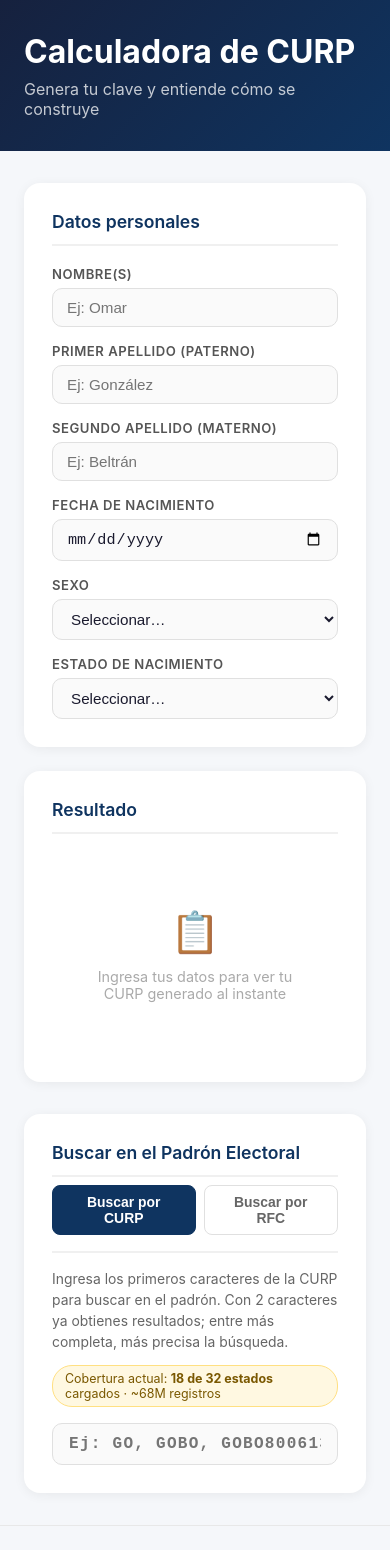
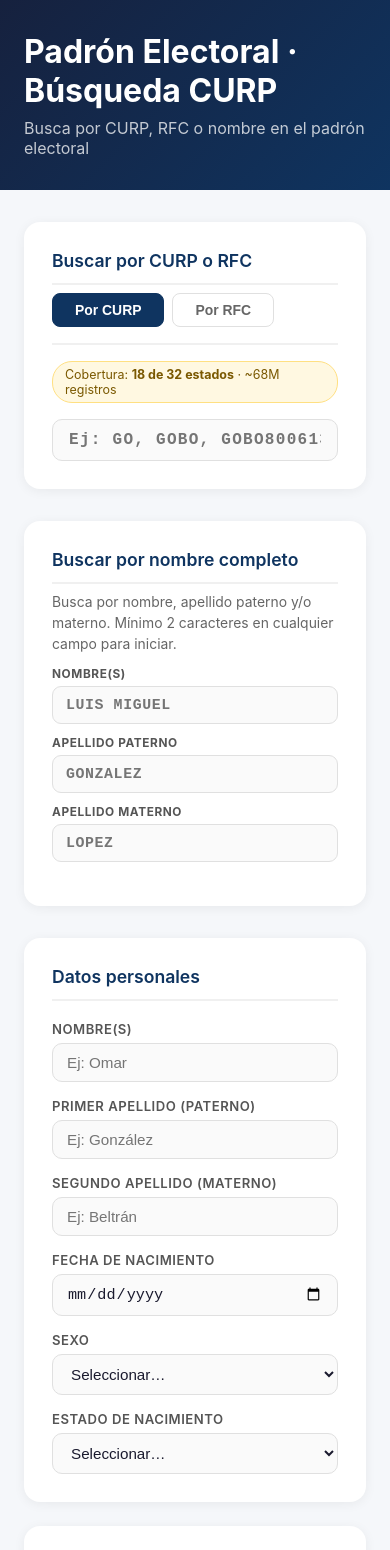
Before and after one commit to luisfernandomendozav/curp-next, a Next.js app: page / in a window 390 px wide. Shown: the top 1550 px of the page. Built offline with nearby package versions, Linux system fonts and the light colour scheme.

Commit message:
feat(search): add name-based search API and reorder page sections

```diff
--- /dev/null
+++ b/pages/api/buscar-nombre.js
@@ -0,0 +1,67 @@
+import { neon } from '@neondatabase/serverless';
+
+export default async function handler(req, res) {
+  if (req.method !== 'GET') return res.status(405).end();
+
+  const { nombre = '', paterno = '', materno = '' } = req.query;
+  const n = nombre.toUpperCase().trim();
+  const p = paterno.toUpperCase().trim();
+  const m = materno.toUpperCase().trim();
+
+  if (n.length < 2 && p.length < 2) {
+    return res.status(400).json({ error: 'Ingresa al menos nombre o apellido paterno (mínimo 2 caracteres)' });
+  }
+
+  const base = `
+    SELECT DISTINCT ON (p.curp) p.curp, p.nombre, p.paterno, p.materno, p.fecnac, p.sexo, e.nombre AS estado
+    FROM personas p
+    LEFT JOIN estados e ON p.estado_id = e.id
+  `;
+
+  try {
+    const sql = neon(process.env.DATABASE_URL);
+    let rows;
+
+    if (n && p && m) {
+      rows = await sql`
+        SELECT DISTINCT ON (p.curp) p.curp, p.nombre, p.paterno, p.materno, p.fecnac, p.sexo, e.nombre AS estado
+        FROM personas p LEFT JOIN estados e ON p.estado_id = e.id
+        WHERE p.nombre LIKE ${n + '%'} AND p.paterno LIKE ${p + '%'} AND p.materno LIKE ${m + '%'}
+        ORDER BY p.curp LIMIT 50
+      `;
+    } else if (n && p) {
+      rows = await sql`
+        SELECT DISTINCT ON (p.curp) p.curp, p.nombre, p.paterno, p.materno, p.fecnac, p.sexo, e.nombre AS estado
+        FROM personas p LEFT JOIN estados e ON p.estado_id = e.id
+        WHERE p.nombre LIKE ${n + '%'} AND p.paterno LIKE ${p + '%'}
+        ORDER BY p.curp LIMIT 50
+      `;
+    } else if (n && m) {
+      rows = await sql`
+        SELECT DISTINCT ON (p.curp) p.curp, p.nombre, p.paterno, p.materno, p.fecnac, p.sexo, e.nombre AS estado
+        FROM personas p LEFT JOIN estados e ON p.estado_id = e.id
+        WHERE p.nombre LIKE ${n + '%'} AND p.materno LIKE ${m + '%'}
+        ORDER BY p.curp LIMIT 50
+      `;
+    } else if (n) {
+      rows = await sql`
+        SELECT DISTINCT ON (p.curp) p.curp, p.nombre, p.paterno, p.materno, p.fecnac, p.sexo, e.nombre AS estado
+        FROM personas p LEFT JOIN estados e ON p.estado_id = e.id
+        WHERE p.nombre LIKE ${n + '%'}
+        ORDER BY p.curp LIMIT 50
+      `;
+    } else {
+      rows = await sql`
+        SELECT DISTINCT ON (p.curp) p.curp, p.nombre, p.paterno, p.materno, p.fecnac, p.sexo, e.nombre AS estado
+        FROM personas p LEFT JOIN estados e ON p.estado_id = e.id
+        WHERE p.paterno LIKE ${p + '%'}
+        ORDER BY p.curp LIMIT 50
+      `;
+    }
+
+    res.status(200).json({ resultados: rows });
+  } catch (err) {
+    console.error('DB error buscar-nombre:', err);
+    res.status(500).json({ error: 'Error al consultar la base de datos', detalle: err.message });
+  }
+}
--- a/pages/index.js
+++ b/pages/index.js
@@ -121,6 +121,8 @@ function calcCURP({ nombre, apellidoPaterno, apellidoMaterno, fechaNacimiento, s
 
 export default function Home() {
   const [form, setForm] = useState({ nombre: '', apellidoPaterno: '', apellidoMaterno: '', fechaNacimiento: '', sexo: '', estado: '' });
+
+  // CURP/RFC autocomplete search
   const [searchMode, setSearchMode] = useState('curp');
   const [searchQuery, setSearchQuery] = useState('');
   const [suggestions, setSuggestions] = useState([]);
@@ -129,6 +131,14 @@ export default function Home() {
   const [searchLoading, setSearchLoading] = useState(false);
   const wrapperRef = useRef(null);
   const debounceRef = useRef(null);
+
+  // Nombre search
+  const [nombreQ, setNombreQ] = useState('');
+  const [paternoQ, setPaternoQ] = useState('');
+  const [maternoQ, setMaternoQ] = useState('');
+  const [nombreResults, setNombreResults] = useState(null);
+  const [nombreLoading, setNombreLoading] = useState(false);
+  const nombreDebounceRef = useRef(null);
 
   const r = calcCURP(form);
 
@@ -185,6 +195,35 @@ export default function Home() {
     return () => document.removeEventListener('mousedown', onMouseDown);
   }, []);
 
+  useEffect(() => {
+    const hasNombre = nombreQ.length >= 2;
+    const hasPaterno = paternoQ.length >= 2;
+    if (!hasNombre && !hasPaterno) {
+      setNombreResults(null);
+      setNombreLoading(false);
+      if (nombreDebounceRef.current) clearTimeout(nombreDebounceRef.current);
+      return;
+    }
+    setNombreLoading(true);
+    if (nombreDebounceRef.current) clearTimeout(nombreDebounceRef.current);
+    nombreDebounceRef.current = setTimeout(async () => {
+      try {
+        const params = new URLSearchParams();
+        if (nombreQ) params.set('nombre', nombreQ);
+        if (paternoQ) params.set('paterno', paternoQ);
+        if (maternoQ) params.set('materno', maternoQ);
+        const res = await fetch(`/api/buscar-nombre?${params}`);
+        const data = await res.json();
+        setNombreResults(res.ok ? (data.resultados || []) : []);
+      } catch {
+        setNombreResults([]);
+      } finally {
+        setNombreLoading(false);
+      }
+    }, 500);
+    return () => { if (nombreDebounceRef.current) clearTimeout(nombreDebounceRef.current); };
+  }, [nombreQ, paternoQ, maternoQ]);
+
   function selectItem(item) {
     setSelectedItem(item);
     setShowDropdown(false);
@@ -208,12 +247,180 @@ export default function Home() {
       <div className={styles.page}>
         <header className={styles.header}>
           <div className={styles.headerInner}>
-            <h1>Calculadora de CURP</h1>
-            <p>Genera tu clave y entiende cómo se construye</p>
+            <h1>Padrón Electoral · Búsqueda CURP</h1>
+            <p>Busca por CURP, RFC o nombre en el padrón electoral</p>
           </div>
         </header>
 
         <main className={styles.main}>
+          {/* 1. Buscar por CURP / RFC */}
+          <section className={styles.rfcSection}>
+            <h2>Buscar por CURP o RFC</h2>
+
+            <div className={styles.searchTabs}>
+              <button
+                className={searchMode === 'curp' ? styles.searchTabActive : styles.searchTab}
+                onClick={() => switchMode('curp')}
+              >
+                Por CURP
+              </button>
+              <button
+                className={searchMode === 'rfc' ? styles.searchTabActive : styles.searchTab}
+                onClick={() => switchMode('rfc')}
+              >
+                Por RFC
+              </button>
+            </div>
+
+            <div className={styles.rfcCoverage}>
+              Cobertura: <strong>18 de 32 estados</strong> · ~68M registros
+            </div>
+
+            <div className={styles.rfcInputRow}>
+              <div className={styles.searchWrapper} ref={wrapperRef}>
+                <input
+                  className={styles.rfcInput}
+                  value={searchQuery}
+                  onChange={e => {
+                    setSelectedItem(null);
+                    setSearchQuery(e.target.value.toUpperCase().replace(/[^A-Z0-9]/g, ''));
+                  }}
+                  onFocus={() => suggestions.length > 0 && setShowDropdown(true)}
+                  placeholder={searchMode === 'curp' ? 'Ej: GO, GOBO, GOBO800613…' : 'Ej: GO, GUMJ, GUMJ800613…'}
+                  maxLength={18}
+                  autoComplete="off"
+                />
+
+                {searchLoading && searchQuery.length >= 2 && (
+                  <div className={styles.dropdown}>
+                    <div className={styles.dropdownLoading}>Buscando…</div>
+                  </div>
+                )}
+
+                {!searchLoading && showDropdown && suggestions.length > 0 && (
+                  <div className={styles.dropdown}>
+                    {suggestions.length === 50 && (
+                      <div className={styles.dropdownCount}>
+                        Mostrando 50 — escribe más para afinar
+                      </div>
+                    )}
+                    {suggestions.map((item, i) => (
+                      <div key={i} className={styles.dropdownItem} onClick={() => selectItem(item)}>
+                        <div className={styles.dropdownCurp}>{item.curp}</div>
+                        <div className={styles.dropdownName}>
+                          {[item.nombre, item.paterno, item.materno].filter(Boolean).join(' ')}
+                        </div>
+                        <div className={styles.dropdownMeta}>
+                          {formatFecnac(item.fecnac)} · {item.sexo === 'H' ? 'Hombre' : item.sexo === 'M' ? 'Mujer' : item.sexo || '—'} · {item.estado || '—'}
+                        </div>
+                      </div>
+                    ))}
+                  </div>
+                )}
+
+                {!searchLoading && showDropdown && searchQuery.length >= 2 && suggestions.length === 0 && (
+                  <div className={styles.dropdown}>
+                    <div className={styles.dropdownLoading}>
+                      Sin resultados para <strong>{searchQuery}</strong>
+                    </div>
+                  </div>
+                )}
+              </div>
+            </div>
+
+            {searchQuery.length === 1 && (
+              <div className={styles.rfcHint}>Ingresa al menos 2 caracteres</div>
+            )}
+
+            {selectedItem && (
+              <div className={styles.selectedCard}>
+                <div className={styles.selectedCurp}>{selectedItem.curp}</div>
+                <div className={styles.selectedName}>
+                  {[selectedItem.nombre, selectedItem.paterno, selectedItem.materno].filter(Boolean).join(' ')}
+                </div>
+                <div className={styles.selectedMeta}>
+                  <span>Nacimiento: {formatFecnac(selectedItem.fecnac)}</span>
+                  <span>{selectedItem.sexo === 'H' ? 'Hombre' : selectedItem.sexo === 'M' ? 'Mujer' : selectedItem.sexo || '—'}</span>
+                  <span>{selectedItem.estado || '—'}</span>
+                </div>
+              </div>
+            )}
+          </section>
+
+          {/* 2. Buscar por nombre completo */}
+          <section className={styles.rfcSection}>
+            <h2>Buscar por nombre completo</h2>
+            <p className={styles.rfcDesc}>
+              Busca por nombre, apellido paterno y/o materno. Mínimo 2 caracteres en cualquier campo para iniciar.
+            </p>
+
+            <div className={styles.nombreGrid}>
+              <div className={styles.nombreField}>
+                <label>Nombre(s)</label>
+                <input
+                  value={nombreQ}
+                  onChange={e => setNombreQ(e.target.value.toUpperCase().replace(/[^A-Z\s]/g, ''))}
+                  placeholder="LUIS MIGUEL"
+                  autoComplete="off"
+                />
+              </div>
+              <div className={styles.nombreField}>
+                <label>Apellido paterno</label>
+                <input
+                  value={paternoQ}
+                  onChange={e => setPaternoQ(e.target.value.toUpperCase().replace(/[^A-Z\s]/g, ''))}
+                  placeholder="GONZALEZ"
+                  autoComplete="off"
+                />
+              </div>
+              <div className={styles.nombreField}>
+                <label>Apellido materno</label>
+                <input
+                  value={maternoQ}
+                  onChange={e => setMaternoQ(e.target.value.toUpperCase().replace(/[^A-Z\s]/g, ''))}
+                  placeholder="LOPEZ"
+                  autoComplete="off"
+                />
+              </div>
+            </div>
+
+            {nombreLoading && (
+              <div className={styles.dropdownLoading} style={{ padding: '12px 0' }}>Buscando…</div>
+            )}
+
+            {!nombreLoading && nombreResults !== null && nombreResults.length === 0 && (
+              <div className={styles.rfcEmpty}>Sin resultados en los estados cargados.</div>
+            )}
+
+            {!nombreLoading && nombreResults && nombreResults.length > 0 && (
+              <div className={styles.rfcResults}>
+                <div className={styles.rfcCount}>
+                  {nombreResults.length} resultado{nombreResults.length !== 1 ? 's' : ''}
+                  {nombreResults.length === 50 ? ' (mostrando 50 — agrega más datos para afinar)' : ''}
+                </div>
+                <div className={styles.rfcTable}>
+                  <div className={styles.rfcTableHead}>
+                    <span>CURP</span>
+                    <span>Nombre completo</span>
+                    <span>F. Nac.</span>
+                    <span>Sexo</span>
+                    <span>Estado</span>
+                  </div>
+                  {nombreResults.map((p, i) => (
+                    <div key={i} className={styles.rfcTableRow}>
+                      <span className={styles.curpCell}>{p.curp}</span>
+                      <span>{[p.nombre, p.paterno, p.materno].filter(Boolean).join(' ')}</span>
+                      <span>{formatFecnac(p.fecnac)}</span>
+                      <span>{p.sexo === 'H' ? 'Hombre' : p.sexo === 'M' ? 'Mujer' : p.sexo || '—'}</span>
+                      <span>{p.estado || '—'}</span>
+                    </div>
+                  ))}
+                </div>
+              </div>
+            )}
+          </section>
+
+          {/* 3. Calculadora CURP */}
           <div className={styles.grid}>
             {/* Form */}
             <section className={styles.card}>
@@ -324,112 +531,6 @@ export default function Home() {
             </section>
           </div>
 
-          {/* Búsqueda en el Padrón */}
-          <section className={styles.rfcSection}>
-            <h2>Buscar en el Padrón Electoral</h2>
-
-            <div className={styles.searchTabs}>
-              <button
-                className={searchMode === 'curp' ? styles.searchTabActive : styles.searchTab}
-                onClick={() => switchMode('curp')}
-              >
-                Buscar por CURP
-              </button>
-              <button
-                className={searchMode === 'rfc' ? styles.searchTabActive : styles.searchTab}
-                onClick={() => switchMode('rfc')}
-              >
-                Buscar por RFC
-              </button>
-            </div>
-
-            {searchMode === 'curp' ? (
-              <p className={styles.rfcDesc}>
-                Ingresa los primeros caracteres de la CURP para buscar en el padrón.
-                Con 2 caracteres ya obtienes resultados; entre más completa, más precisa la búsqueda.
-              </p>
-            ) : (
-              <p className={styles.rfcDesc}>
-                Los primeros 10 caracteres del RFC son idénticos a los primeros 10 de la CURP
-                (4 letras del nombre + 6 dígitos de fecha). Con 2 caracteres ya obtienes resultados;
-                con 10 o más el filtro es muy preciso.
-              </p>
-            )}
-
-            <div className={styles.rfcCoverage}>
-              Cobertura actual: <strong>18 de 32 estados</strong> cargados · ~68M registros
-            </div>
-
-            <div className={styles.rfcInputRow}>
-              <div className={styles.searchWrapper} ref={wrapperRef}>
-                <input
-                  className={styles.rfcInput}
-                  value={searchQuery}
-                  onChange={e => {
-                    setSelectedItem(null);
-                    setSearchQuery(e.target.value.toUpperCase().replace(/[^A-Z0-9]/g, ''));
-                  }}
-                  onFocus={() => suggestions.length > 0 && setShowDropdown(true)}
-                  placeholder={searchMode === 'curp' ? 'Ej: GO, GOBO, GOBO800613…' : 'Ej: GO, GUMJ, GUMJ800613…'}
-                  maxLength={18}
-                  autoComplete="off"
-                />
-
-                {searchLoading && searchQuery.length >= 2 && (
-                  <div className={styles.dropdown}>
-                    <div className={styles.dropdownLoading}>Buscando…</div>
-                  </div>
-                )}
-
-                {!searchLoading && showDropdown && suggestions.length > 0 && (
-                  <div className={styles.dropdown}>
-                    {suggestions.length === 50 && (
-                      <div className={styles.dropdownCount}>
-                        Mostrando 50 resultados — escribe más para afinar
-                      </div>
-                    )}
-                    {suggestions.map((item, i) => (
-                      <div key={i} className={styles.dropdownItem} onClick={() => selectItem(item)}>
-                        <div className={styles.dropdownCurp}>{item.curp}</div>
-                        <div className={styles.dropdownName}>
-                          {[item.nombre, item.paterno, item.materno].filter(Boolean).join(' ')}
-                        </div>
-                        <div className={styles.dropdownMeta}>
-                          {formatFecnac(item.fecnac)} · {item.sexo === 'H' ? 'Hombre' : item.sexo === 'M' ? 'Mujer' : item.sexo || '—'} · {item.estado || '—'}
-                        </div>
-                      </div>
-                    ))}
-                  </div>
-                )}
-
-                {!searchLoading && showDropdown && searchQuery.length >= 2 && suggestions.length === 0 && (
-                  <div className={styles.dropdown}>
-                    <div className={styles.dropdownLoading}>
-                      Sin resultados para <strong>{searchQuery}</strong> en los estados cargados
-                    </div>
-                  </div>
-                )}
-              </div>
-            </div>
-
-            {searchQuery.length === 1 && (
-              <div className={styles.rfcHint}>Ingresa al menos 2 caracteres</div>
-            )}
-
-            {selectedItem && (
-              <div className={styles.selectedCard}>
-                <div className={styles.selectedCurp}>{selectedItem.curp}</div>
-                <div className={styles.selectedName}>
-                  {[selectedItem.nombre, selectedItem.paterno, selectedItem.materno].filter(Boolean).join(' ')}
-                </div>
-                <div className={styles.selectedMeta}>
-                  <span>Nacimiento: {formatFecnac(selectedItem.fecnac)}</span>
-                  <span>{selectedItem.sexo === 'H' ? 'Hombre' : selectedItem.sexo === 'M' ? 'Mujer' : selectedItem.sexo || '—'}</span>
-                  <span>{selectedItem.estado || '—'}</span>
-                </div>
-              </div>
-            )}
-          </section>
 
         </main>
 
--- a/styles/Home.module.css
+++ b/styles/Home.module.css
@@ -669,6 +669,52 @@
   font-style: italic;
 }
 
+/* Nombre search grid */
+.nombreGrid {
+  display: grid;
+  grid-template-columns: 1fr 1fr 1fr;
+  gap: 12px;
+  margin-bottom: 16px;
+}
+
+@media (max-width: 640px) {
+  .nombreGrid { grid-template-columns: 1fr; }
+}
+
+.nombreField {
+  display: flex;
+  flex-direction: column;
+  gap: 5px;
+}
+
+.nombreField label {
+  font-size: 0.74rem;
+  font-weight: 700;
+  color: #555;
+  text-transform: uppercase;
+  letter-spacing: 0.05em;
+}
+
+.nombreField input {
+  padding: 10px 13px;
+  border: 1.5px solid #e0e0e0;
+  border-radius: 9px;
+  font-size: 0.93rem;
+  font-family: 'Courier New', monospace;
+  font-weight: 600;
+  color: #0f3460;
+  background: #fafafa;
+  outline: none;
+  transition: border-color 0.2s, box-shadow 0.2s;
+  letter-spacing: 0.04em;
+}
+
+.nombreField input:focus {
+  border-color: #0f3460;
+  box-shadow: 0 0 0 3px rgba(15, 52, 96, 0.12);
+  background: white;
+}
+
 /* Footer */
 .footer {
   text-align: center;
```
